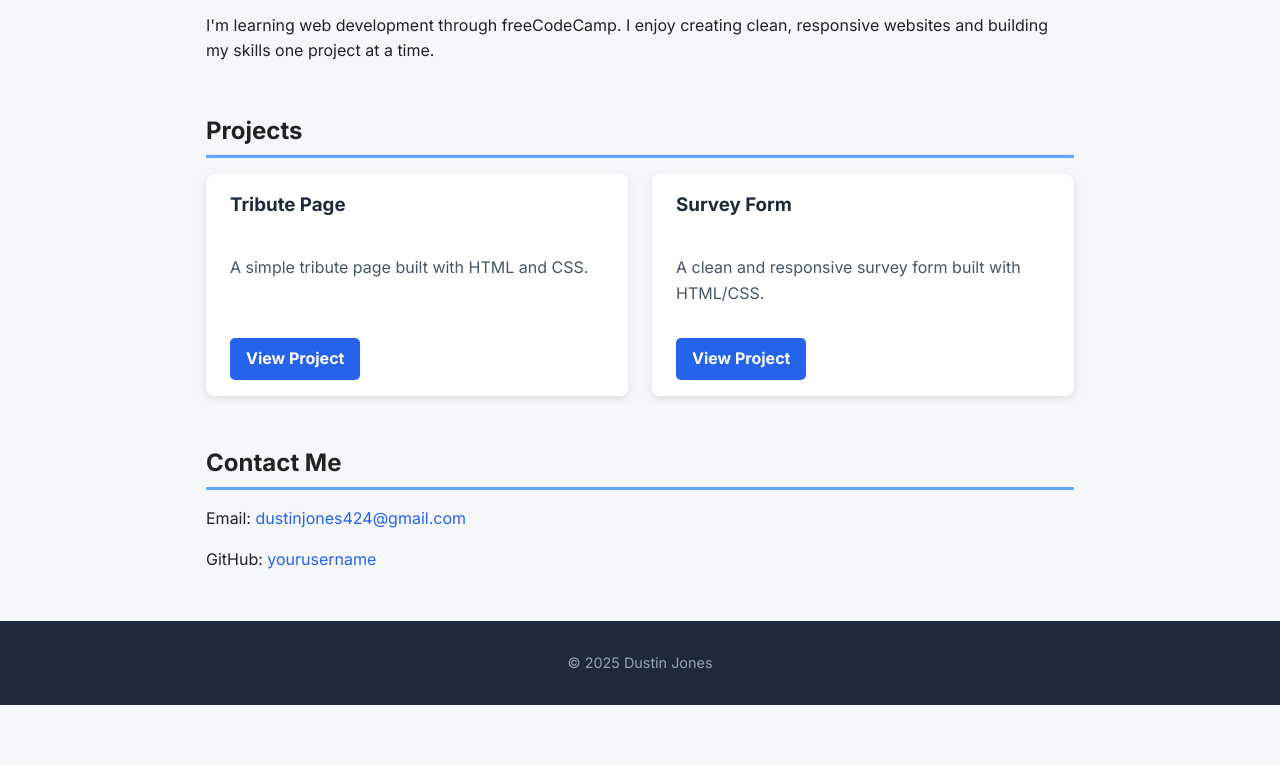
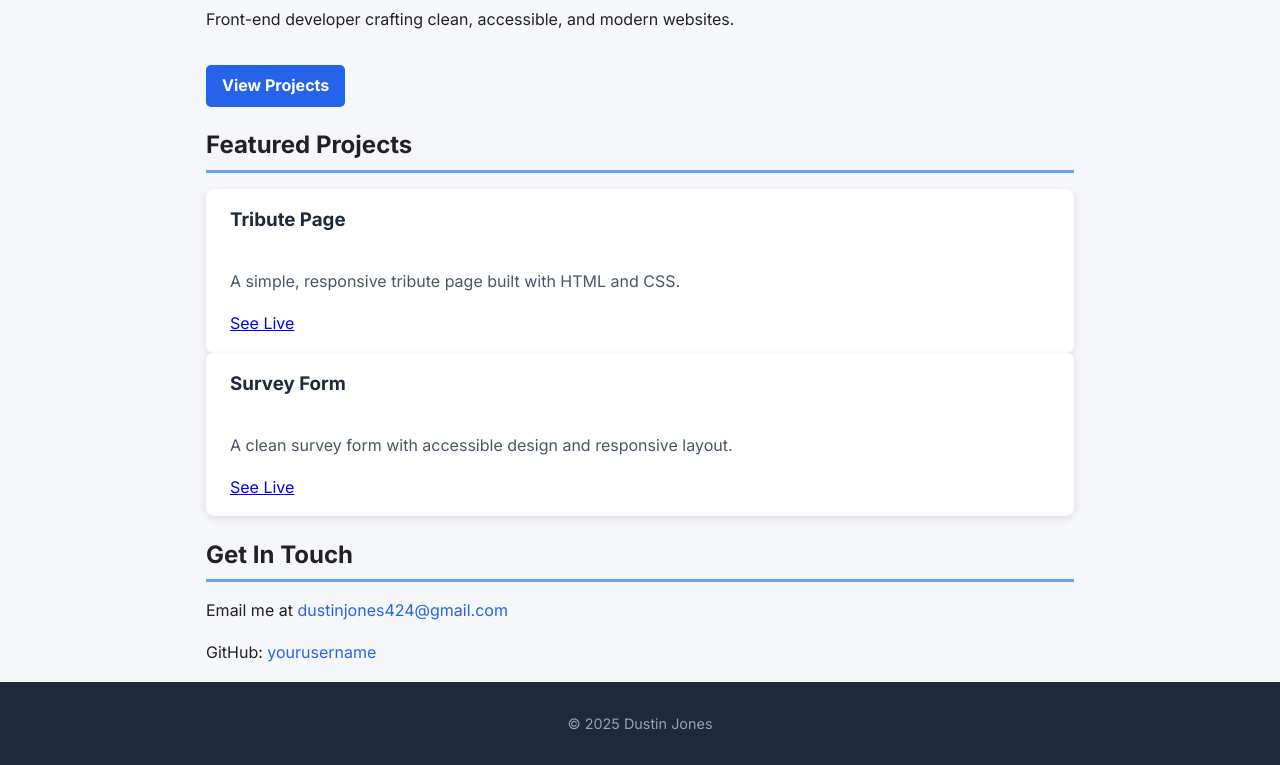
Before and after one commit to Qaerus/dustinjones-portfolio, a plain HTML site: page index.html in a window 1280 px wide. Shown: the part 202-967 px from the top of the page. Before the commit the page ends 907 px from the top, so only its background shows below. Drawn offline with Linux system fonts and the light colour scheme.

Commit message:
Update index.html

```diff
--- a/index.html
+++ b/index.html
@@ -3,55 +3,50 @@
 <head>
   <meta charset="UTF-8" />
   <meta name="viewport" content="width=device-width, initial-scale=1" />
-  <title>Dustin Jones - Portfolio</title>
+  <title>Dustin Jones — Developer Portfolio</title>
   <link href="https://fonts.googleapis.com/css2?family=Inter:wght@400;700&display=swap" rel="stylesheet" />
   <link rel="stylesheet" href="style.css" />
 </head>
 <body>
-  <header>
-    <div class="container">
-      <h1>Dustin Jones</h1>
-      <nav>
-        <a href="#about">About</a>
-        <a href="#projects">Projects</a>
-        <a href="#contact">Contact</a>
-      </nav>
-    </div>
+  <header class="header">
+    <nav class="nav container">
+      <div class="logo">DJ</div>
+      <a href="#contact" class="btn btn-primary">Contact Me</a>
+    </nav>
   </header>
 
-  <main class="container">
-    <section id="about" class="section">
-      <h2>About Me</h2>
-      <p>I'm learning web development through freeCodeCamp. I enjoy creating clean, responsive websites and building my skills one project at a time.</p>
+  <main class="container main-content">
+    <section class="hero">
+      <h1>Hi, I'm <span class="highlight">Dustin Jones</span></h1>
+      <p>Front-end developer crafting clean, accessible, and modern websites.</p>
+      <a href="#projects" class="btn btn-secondary">View Projects</a>
     </section>
 
-    <section id="projects" class="section">
-      <h2>Projects</h2>
-      <div class="projects-grid">
-        <div class="project-card">
+    <section id="projects" class="projects">
+      <h2>Featured Projects</h2>
+      <div class="project-list">
+        <article class="project-card">
           <h3>Tribute Page</h3>
-          <p>A simple tribute page built with HTML and CSS.</p>
-          <a href="#" target="_blank" class="btn">View Project</a>
-        </div>
-        <div class="project-card">
+          <p>A simple, responsive tribute page built with HTML and CSS.</p>
+          <a href="#" target="_blank" class="btn-link">See Live</a>
+        </article>
+        <article class="project-card">
           <h3>Survey Form</h3>
-          <p>A clean and responsive survey form built with HTML/CSS.</p>
-          <a href="#" target="_blank" class="btn">View Project</a>
-        </div>
+          <p>A clean survey form with accessible design and responsive layout.</p>
+          <a href="#" target="_blank" class="btn-link">See Live</a>
+        </article>
       </div>
     </section>
 
-    <section id="contact" class="section">
-      <h2>Contact Me</h2>
-      <p>Email: <a href="mailto:dustinjones424@gmail.com">dustinjones424@gmail.com</a></p>
+    <section id="contact" class="contact">
+      <h2>Get In Touch</h2>
+      <p>Email me at <a href="mailto:dustinjones424@gmail.com">dustinjones424@gmail.com</a></p>
       <p>GitHub: <a href="https://github.com/yourusername" target="_blank">yourusername</a></p>
     </section>
   </main>
 
-  <footer>
-    <div class="container">
-      <p>&copy; 2025 Dustin Jones</p>
-    </div>
+  <footer class="footer">
+    <p>&copy; 2025 Dustin Jones</p>
   </footer>
 </body>
 </html>
```
